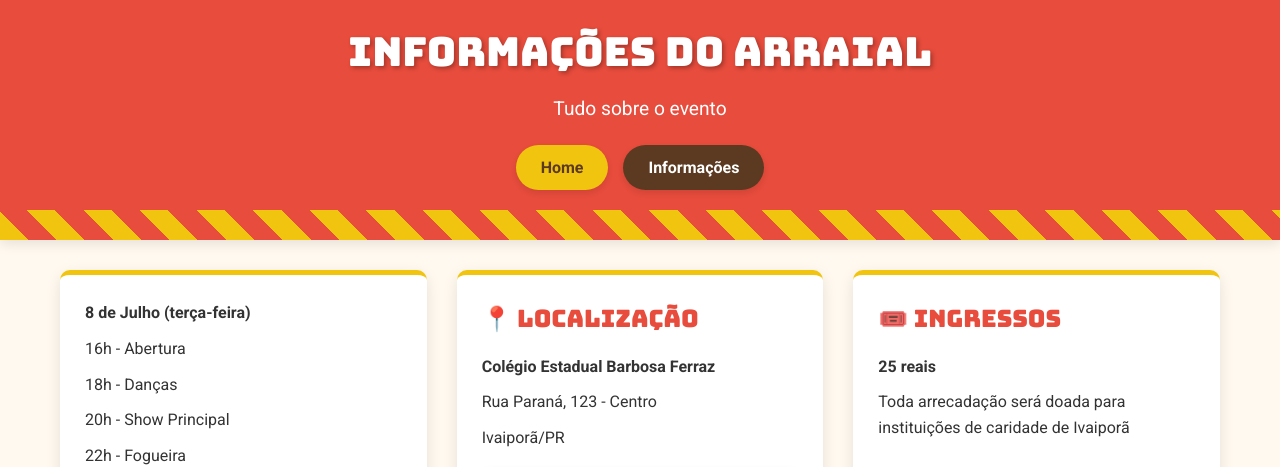
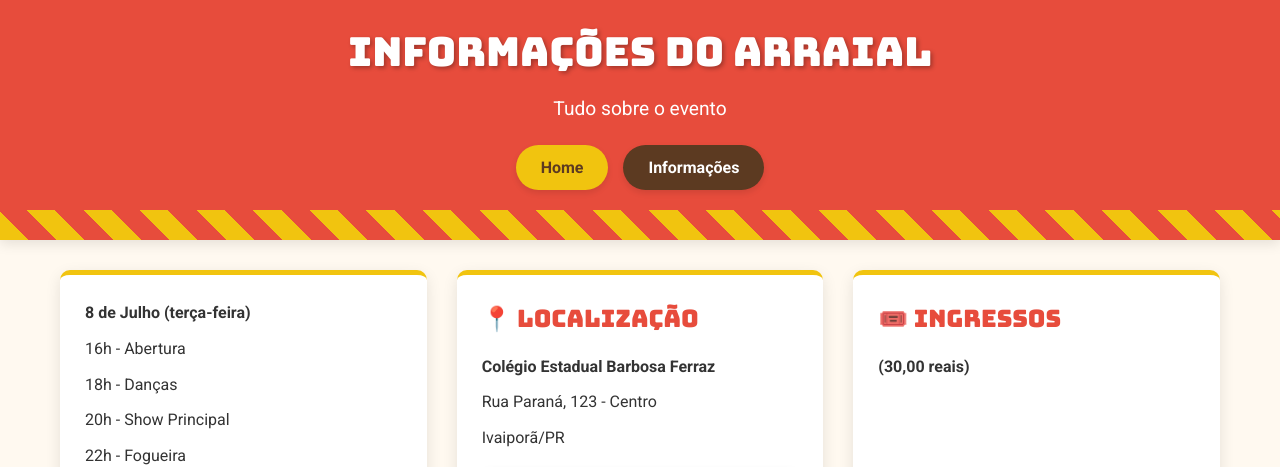
Before and after one commit to snakwxxx/arraia, a plain HTML site: page evento.html in a window 1280 px wide. Shown: the top 467 px of the page. Drawn offline with Linux system fonts and the light colour scheme; grey boxes are pictures that could not be loaded; files whose address does not match are found by name.

Commit message:
Update evento.html

```diff
--- a/evento.html
+++ b/evento.html
@@ -43,8 +43,7 @@
 
             <div class="info-box">
                 <h2>🎟️ INGRESSOS</h2>
-                <p><strong>25 reais</strong></p>
-                <p>Toda arrecadação será doada para instituições de caridade de Ivaiporã</p>
+                <p><strong>(30,00 reais)</strong></p>
             </div>
 
             <div class="info-box">
```
